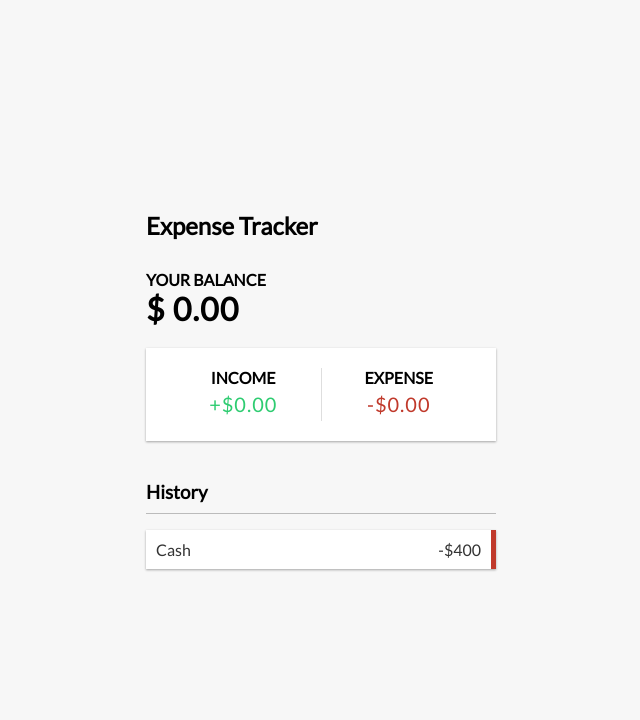
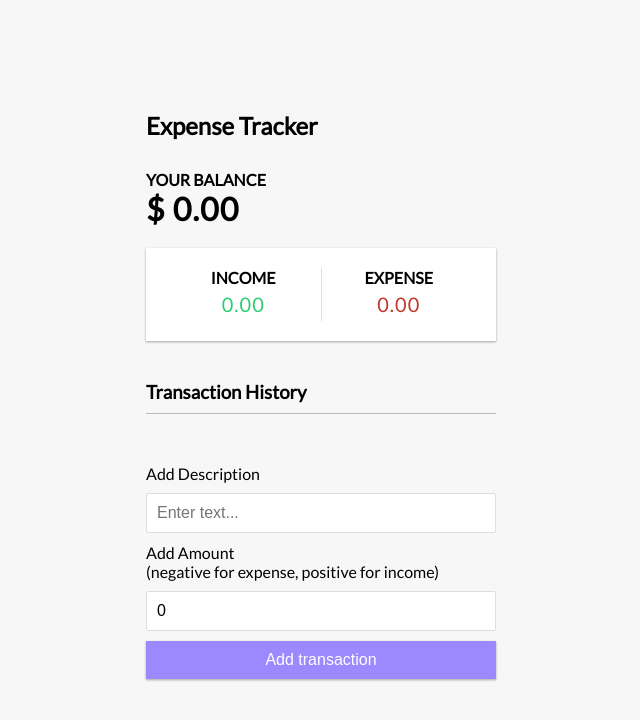
Before and after one commit to moranthomas/react-expense-tracker, a React (Create React App) app: page / in a window 1280 px wide. Shown: the top 720 px of the page, without its empty margins (319-959 px from the left). Built offline with nearby package versions, Linux system fonts and the light colour scheme.

Commit message:
Adding all components

```diff
--- a/src/App.js
+++ b/src/App.js
@@ -1,20 +1,24 @@
 import './App.css';
 
-import {Header} from './components/Header.js';
-import {Balance} from './components/Balance.js';
+import { Header } from './components/Header.js';
+import { Balance } from './components/Balance.js';
 import { IncomeExpenses } from './components/IncomeExpenses';
 import { TransactionList } from './components/TransactionList';
+import { AddTransaction } from './components/AddTransaction';
+
+import {GlobalProvider} from './context/GlobalState';
 
 function App() {
   return (
-    <div>
+    <GlobalProvider>
         <Header />
         <div className="container">
           <Balance />
           <IncomeExpenses />
           <TransactionList />
+          <AddTransaction />
         </div>
-    </div>
+    </GlobalProvider>
   );
 }
 
--- a/src/components/AddTransaction.js
+++ b/src/components/AddTransaction.js
@@ -1,18 +1,41 @@
-import React from 'react'
+import React, { useState, useContext } from 'react'
+import { GlobalContext } from '../context/GlobalState'
 
 export const AddTransaction = () => {
+
+    const [text, setText] = useState('');
+    const [amount, setAmount] = useState(0);
+
+    const {addTransaction} = useContext(GlobalContext);
+
+    const onSubmit = e => {
+        e.preventDefault();
+
+        const newTransaction = {
+            id: Math.floor(Math.random() * 100000000),
+            text: text,
+            amount: +amount
+        }
+
+        addTransaction(newTransaction);
+    }
+
     return (
         <>
-            <form>
+            <form onSubmit={onSubmit}>
                 <div className="form-control">
-                    <label for="text">Text</label>
-                    <input type="text" placeholder="Enter text..."></input>
+                    <label htmlFor="text">Add Description </label>
+                    <input type="text" value={text} onChange={
+                        (e) => setText(e.target.value)}
+                        placeholder="Enter text...">
+                    </input>
                 </div>
                 <div className="form-control">
-                    <label for="amount">Amount <br/>
-                    (negative - expense, positive - income)
+                    <label htmlFor="amount">Add Amount <br/>
+                    (negative for  expense, positive for income)
                     </label>
-                    <input type="number" id="amount" placeholder="Enter amount..." />
+                    <input type="number" value={amount} onChange={
+                        (e) => setAmount(e.target.value)} placeholder="Enter amount..."  />
                 </div>
                 <button className="btn">Add transaction</button>
             </form>
--- a/src/components/Balance.js
+++ b/src/components/Balance.js
@@ -1,10 +1,16 @@
-import React from 'react'
+import React, {useContext} from 'react'
+import {GlobalContext} from '../context/GlobalState';
 
 export const Balance = () => {
+
+    const {transactions} = useContext(GlobalContext);
+    const amounts = transactions.map(transaction => transaction.amount);
+    const total = amounts.reduce((acc, item) => (acc += item), 0).toFixed(2);
+
     return (
         <div>
             <h4>Your Balance</h4>
-            <h1 id="balance">$ 0.00</h1>
+            <h1>$ {total} </h1>
         </div>
     )
 }
--- a/src/components/IncomeExpenses.js
+++ b/src/components/IncomeExpenses.js
@@ -1,16 +1,30 @@
-import React from 'react'
+import React, {useContext} from 'react'
+import {GlobalContext} from '../context/GlobalState';
 
 
 export const IncomeExpenses = () => {
+
+    const {transactions} = useContext(GlobalContext);
+
+    const amounts = transactions.map(transaction => transaction.amount);
+
+    const income = amounts
+        .filter(item => item > 0)
+        .reduce((acc, item) => (acc += item), 0)
+        .toFixed(2);
+    const expense = (
+        amounts.filter(item => item <0).reduce((acc, item) => (acc += item), 0) * -1
+    ).toFixed(2);
+
     return (
         <div className="inc-exp-container">
             <div>
                 <h4>Income</h4>
-                <p id="money-plus" className="money plus">+$0.00</p>
+                <p className="money plus">{income}</p>
             </div>
             <div>
                 <h4>Expense</h4>
-                <p id="mony-minus" className="money minus">-$0.00</p>
+                <p className="money minus">{expense}</p>
             </div>
         </div>
     )
--- /dev/null
+++ b/src/components/Transaction.js
@@ -0,0 +1,15 @@
+import React, {useContext} from 'react'
+import {GlobalContext} from '../context/GlobalState';
+
+
+export const Transaction = ({ transaction} ) => {
+
+    const {deleteTransaction} = useContext(GlobalContext);
+    const sign = transaction.amount < 0 ? '-' : '+';
+    return (
+        <li className={transaction.amount < 0 ? 'minus' : 'plus'}>
+            {transaction.text} <span>{sign}${Math.abs(transaction.amount)}</span>
+            <button onClick={() => deleteTransaction(transaction.id)} className="delete-btn">x</button>
+        </li>
+    )
+}
--- a/src/components/TransactionList.js
+++ b/src/components/TransactionList.js
@@ -1,13 +1,21 @@
-import React from 'react'
+import React, {useContext} from 'react'
+import { GlobalContext } from '../context/GlobalState'
+import { Transaction } from './Transaction';
 
 export const TransactionList = () => {
+
+    // We can access the entire global context/state from this component
+    /*const context = useContext(GlobalContext);;*/
+
+    // Or else we can just get the transactions out using destructuring...
+    const { transactions } = useContext(GlobalContext);
+
     return (
         <>
-            <h3>History</h3>
-            <ul id="list" className="list">
-                <li className="minus">
-                    Cash <span>-$400</span><button className="delete-btn">x</button>
-                </li>
+            <h3>Transaction History</h3>
+            <ul className="list">
+                {transactions.map(transaction =>
+                    ( <Transaction key={transaction.id} transaction={transaction} /> ))}
             </ul>
         </>
     )
--- /dev/null
+++ b/src/context/AppReducer.js
@@ -0,0 +1,17 @@
+export default ( state, action ) => {
+    switch(action.type) {
+        case 'DELETE_TRANSACTION' :
+            return {
+                ...state,
+                transactions: state.transactions.filter(transaction =>
+                    transaction.id !== action.payload)
+            }
+        case 'ADD_TRANSACTION' :
+            return {
+                ...state,
+                transactions: [action.payload, ...state.transactions]
+            }
+        default:
+            return state;
+    }
+}
--- /dev/null
+++ b/src/context/GlobalState.js
@@ -0,0 +1,43 @@
+import React, {createContext, useReducer} from 'react';
+import AppReducer from './AppReducer'
+
+// Initial state
+const initialState = {
+     transactions: [
+    //     { id: 1, text: 'Flower', amount: -20 },
+    //     { id: 2, text: 'Salary', amount: 300 },
+    //     { id: 3, text: 'Book', amount: -10 },
+    //     { id: 4, text: 'Camera', amount: 150 },
+     ]
+}
+
+// Create context
+export const GlobalContext = createContext(initialState);
+
+// Provider component
+export const GlobalProvider = ({children}) => {
+    const [state, dispatch] = useReducer(AppReducer, initialState);
+
+    //Actions
+    function deleteTransaction(id) {
+        dispatch({
+            type: 'DELETE_TRANSACTION',
+            payload: id
+        });
+    }
+
+    function addTransaction(transaction) {
+        dispatch({
+            type: 'ADD_TRANSACTION',
+            payload: transaction
+        });
+    }
+
+    return (<GlobalContext.Provider value = {{
+        transactions: state.transactions,
+        deleteTransaction,
+        addTransaction
+    }}>
+        {children}
+    </GlobalContext.Provider>);
+}
```
